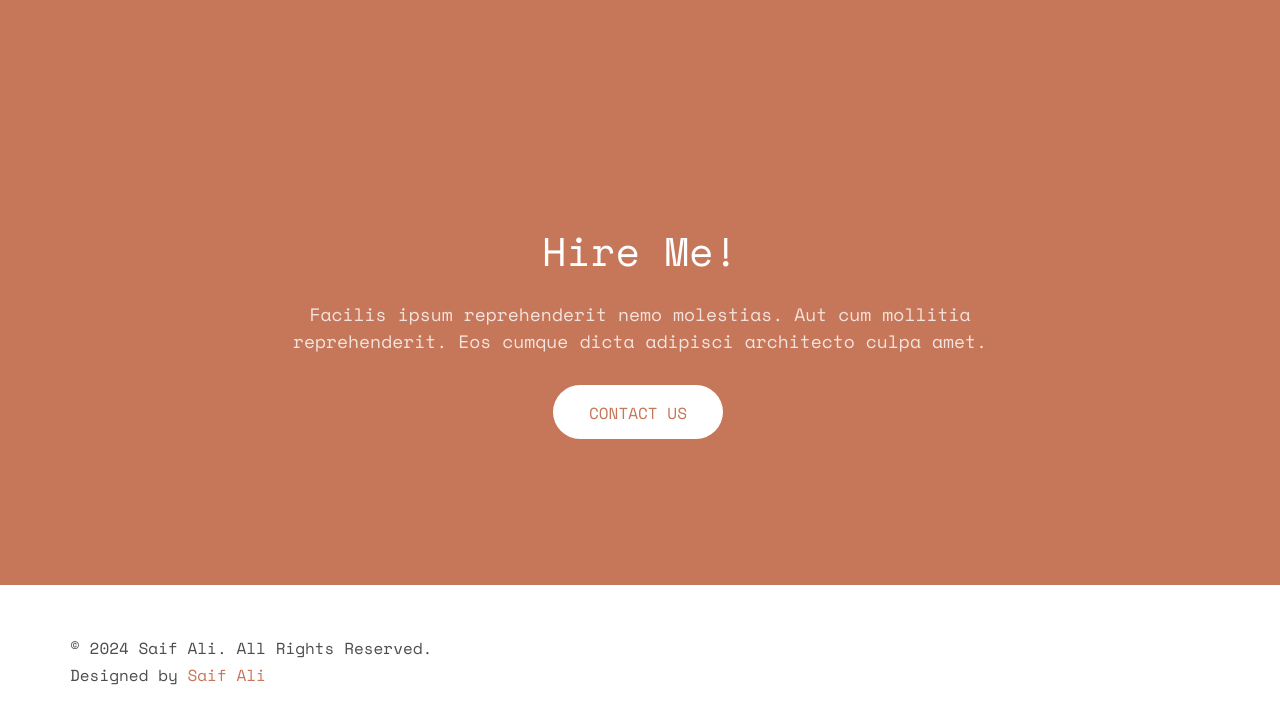
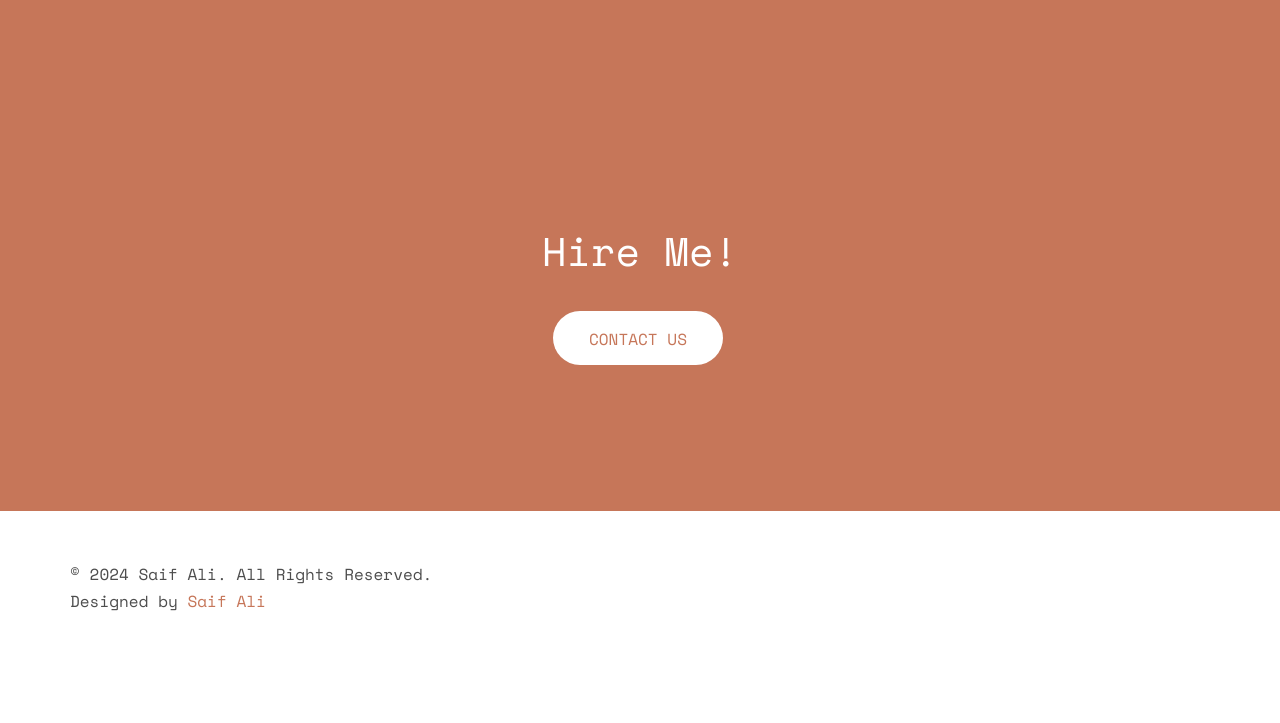
Before and after one commit to saifaliwebdev/resume, a plain HTML site: page index.html in a window 1280 px wide. Shown: the part 4633-5356 px from the top of the page. After the commit the page ends 5298 px from the top, so only its background shows below. Drawn offline with nearby package versions, Linux system fonts and the light colour scheme; some packages are replaced by stand-ins of ours; no server answers; files whose address does not match are found by name.

Commit message:
Update index.html

```diff
--- a/index.html
+++ b/index.html
@@ -566,7 +566,7 @@
 			<div class="row animate-box">
 				<div class="col-md-8 col-md-offset-2 text-center fh5co-heading">
 					<h2>Hire Me!</h2>
-					<p>Facilis ipsum reprehenderit nemo molestias. Aut cum mollitia reprehenderit. Eos cumque dicta adipisci architecto culpa amet.</p>
+					<p></p>
 					<p><a href="#" class="btn btn-default btn-lg">Contact Us</a></p>
 				</div>
 			</div>
```
